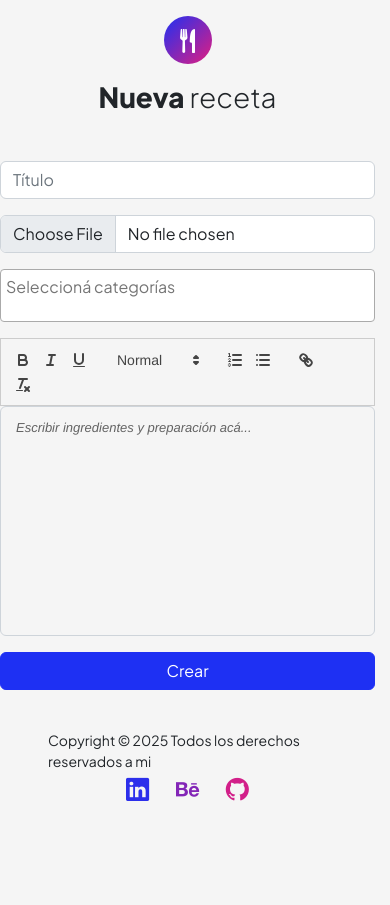
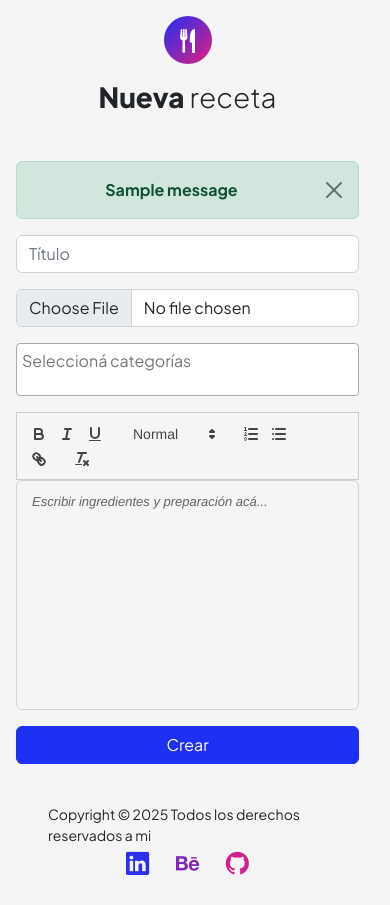
Before and after one commit to matiluc/TuPrimeraPagina-Lucewicz, a Django app: page /crear_receta in a window 390 px wide. Shown: the part 72-977 px from the top of the page. Before the commit the page ends 873 px from the top, so only its background shows below. Run offline with Django 5.2, Linux system fonts and the light colour scheme; data comes from the database, SQL or seed files in the repository; both versions use the stored data as it was after the commit; one stand-in notice (Sample message) is shown; some libraries are stand-ins or nearby versions.

Commit message:
el boton de suscriptor no funcionaba, agregado cartel de carga de receta exitosa

```diff
--- a/portfolio/templates/portfolio/crear_receta.html
+++ b/portfolio/templates/portfolio/crear_receta.html
@@ -8,7 +8,7 @@
 
 <!-- TITULO-->
 <section class="bsb-blog-5 py-3 py-md-5 py-xl-8">
-    <div class="container px-5">
+    <div class="container px-3">
 
         <div class="row justify-content-md-center">
         <div class="col-12 col-md-10 col-lg-8 col-xl-7 col-xxl-6">
@@ -16,16 +16,22 @@
             <div class="text-center text-center mb-5">
                 <div class="feature bg-primary bg-gradient-primary-to-secondary text-white rounded-5 mb-3"><i class="bi bi-fork-knife"></i></div>
                 <h2 class="display-6 text-center"><span style="font-weight: 900;">Nueva </span>receta</h2>
-
             </div>
+                <!-- MENSAJE CENTRADO AQUÍ -->
+            {% if messages %}
+                {% for message in messages %}
+                    <div class="alert alert-success alert-dismissible fade show text-center" role="alert">
+                        <strong>{{ message }}</strong>
+                        <button type="button" class="btn-close" data-bs-dismiss="alert"></button>
+                    </div>
+                {% endfor %}
+            {% endif %}
         </div>
         </div>
-    </div>
 
-    <!-- CUERPO DEL FORMULARIO -->
-    <div class="row gx-6 justify-content-center">
+        <div class="row gx-6 justify-content-center">
         <!-- Este class maneja el ancho responsive -->
-        <div class="col-12 col-sm-10 col-md-8 col-lg-6 col-xl-5 col-xxl-4" style="max-width: 600px;">
+        <div class="col-12 col-sm-10 col-md-8" style="max-width: 600px;">
             <form method="post" enctype="multipart/form-data">
                 {% csrf_token %}
                 <!-- Form Titulo -->
@@ -57,6 +63,13 @@
             </form>
         </div>
     </div>
+    </div>
+
+
+
+
+    <!-- CUERPO DEL FORMULARIO -->
+
 </section>
 
 <!-- Esto que esta acá es chatgpt -->
--- a/portfolio/templates/portfolio/suscriptor.html
+++ b/portfolio/templates/portfolio/suscriptor.html
@@ -51,7 +51,7 @@
                     </div>
                     <!-- Botón suscripción -->
                     <div class="d-grid gap-2">
-                        <button class="btn btn-primary" type="button">Suscribite!</button>
+                        <button class="btn btn-primary" type="submit">Suscribite!</button>
                     </div>
                 </form>
             </div>
--- a/portfolio/views.py
+++ b/portfolio/views.py
@@ -72,8 +72,9 @@ def crear_receta(request):
         if form.is_valid():
             receta = form.save(commit=False)
             receta.save()
+            messages.success(request, '¡La receta se subió exitosamente!')
             form.save_m2m()
-            return redirect('recetas')
+            return redirect('crear_receta')
     else:
         form = RecetaForm()
     return render(request, 'portfolio/crear_receta.html', {'form': form})
```
Also changed, not shown: db.sqlite3, media/recetas/be450b1df4a7fdc84167e1e07a7c584e_3_3_photo.jpg (added), media/recetas/be450b1df4a7fdc84167e1e07a7c584e_3_3_photo_4F3ACH3.jpg (added), media/recetas/be450b1df4a7fdc84167e1e07a7c584e_3_3_photo_NlC5ZAd.jpg (added), media/recetas/be450b1df4a7fdc84167e1e07a7c584e_3_3_photo_WyDirbi.jpg (added).
